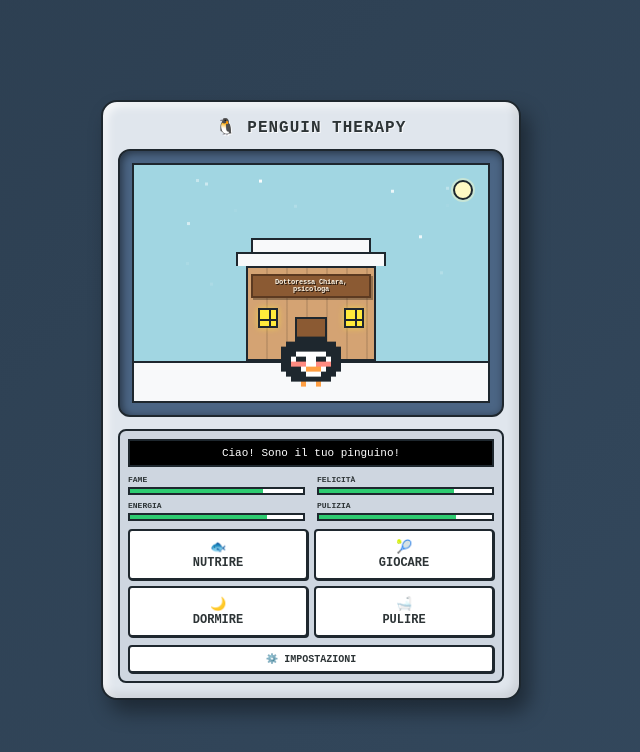
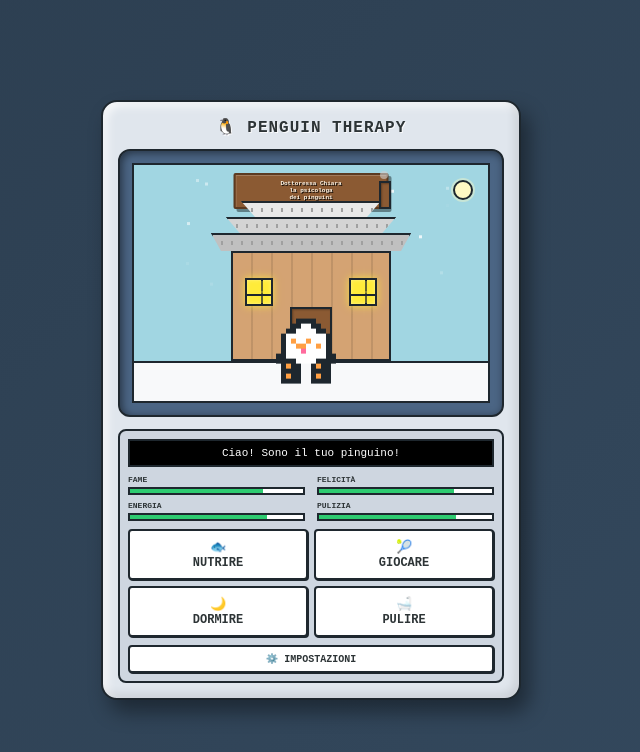
Before and after one commit to coloder-lambodara/penguin-therapy, a website: page standalone.html in a window 1280 px wide. Shown: the whole page, without its empty margins (329-969 px from the left). Drawn offline with Linux system fonts and the light colour scheme.

Commit message:
Grafica migliorata: pinguino più dettagliato e carino con casetta elegante

```diff
--- a/standalone.html
+++ b/standalone.html
@@ -154,12 +154,48 @@
             align-items: center;
         }
 
-        .roof-tier-1 { width: 120px; height: 14px; background: var(--snow); border: 2px solid var(--outline); border-bottom: none; }
-        .roof-tier-2 { width: 150px; height: 14px; background: var(--snow); border: 2px solid var(--outline); border-bottom: none; }
+        .roof-tier-1 {
+            width: 140px;
+            height: 16px;
+            background: #e8e8e8;
+            border: 2px solid var(--outline);
+            border-bottom: none;
+            position: relative;
+            clip-path: polygon(10% 100%, 0% 0%, 100% 0%, 90% 100%);
+        }
+
+        .roof-tier-2 {
+            width: 170px;
+            height: 16px;
+            background: #d4d4d4;
+            border: 2px solid var(--outline);
+            border-bottom: none;
+            position: relative;
+            clip-path: polygon(8% 100%, 0% 0%, 100% 0%, 92% 100%);
+        }
+
+        .roof-tier-3 {
+            width: 200px;
+            height: 18px;
+            background: #c0c0c0;
+            border: 2px solid var(--outline);
+            border-bottom: none;
+            position: relative;
+            clip-path: polygon(5% 100%, 0% 0%, 100% 0%, 95% 100%);
+        }
+
+        .roof-decoration {
+            position: absolute;
+            width: 100%;
+            height: 4px;
+            background: repeating-linear-gradient(90deg, transparent, transparent 8px, #a0a0a0 8px, #a0a0a0 10px);
+            top: 50%;
+            transform: translateY(-50%);
+        }
 
         .house-body {
-            width: 130px;
-            height: 95px;
+            width: 160px;
+            height: 110px;
             background: var(--wood-light);
             border: 2px solid var(--outline);
             position: relative;
@@ -171,69 +207,118 @@
             bottom: 0;
             left: 50%;
             transform: translateX(-50%);
-            width: 32px;
-            height: 42px;
+            width: 42px;
+            height: 52px;
             background: var(--wood-dark);
             border: 2px solid var(--outline);
             border-bottom: none;
+            box-shadow: inset 1px 1px 2px rgba(0,0,0,0.3);
         }
 
         .doorknob {
             position: absolute;
-            right: 3px;
-            top: 18px;
-            width: 3px;
-            height: 3px;
+            right: 6px;
+            top: 24px;
+            width: 5px;
+            height: 5px;
             background: #f1c40f;
             border-radius: 50%;
+            box-shadow: 0 0 3px rgba(241, 196, 15, 0.8);
         }
 
         .window {
             position: absolute;
-            top: 40px;
-            width: 20px;
-            height: 20px;
+            width: 28px;
+            height: 28px;
             background: #ffeb3b;
             border: 2px solid var(--outline);
-            box-shadow: 0 0 6px rgba(255, 235, 59, 0.6);
+            box-shadow: 0 0 8px rgba(255, 235, 59, 0.8), inset 0 0 4px rgba(255, 255, 255, 0.4);
         }
-        .window.left { left: 10px; }
-        .window.right { right: 10px; }
+        .window.left {
+            left: 12px;
+            top: 25px;
+        }
+        .window.right {
+            right: 12px;
+            top: 25px;
+        }
 
-        .window::after { content: ''; position: absolute; top: 9px; left: 0; width: 100%; height: 2px; background: var(--outline); }
-        .window::before { content: ''; position: absolute; top: 0; left: 9px; width: 2px; height: 100%; background: var(--outline); }
+        .window::after { content: ''; position: absolute; top: 14px; left: 0; width: 100%; height: 2px; background: var(--outline); }
+        .window::before { content: ''; position: absolute; top: 0; left: 14px; width: 2px; height: 100%; background: var(--outline); }
+
+        .window-pane {
+            position: absolute;
+            width: 12px;
+            height: 12px;
+            background: rgba(255, 235, 59, 0.3);
+        }
+
+        .window-pane.tl { top: 1px; left: 1px; }
+        .window-pane.tr { top: 1px; right: 1px; }
+        .window-pane.bl { bottom: 1px; left: 1px; }
+        .window-pane.br { bottom: 1px; right: 1px; }
 
         #house-sign {
             position: absolute;
-            top: 6px;
+            top: -28px;
             left: 50%;
             transform: translateX(-50%);
-            width: 120px;
+            width: 155px;
             background: var(--wood-dark);
             border: 2px solid var(--wood-edge);
-            padding: 3px 2px;
+            padding: 5px 3px;
             text-align: center;
-            box-shadow: 2px 2px 0 rgba(0,0,0,0.3);
+            box-shadow: 3px 3px 0 rgba(0,0,0,0.4), inset 1px 1px 0 rgba(255,255,255,0.2);
+            border-radius: 2px;
         }
 
         #house-sign-text {
             font-family: 'Courier New', Courier, monospace;
-            font-size: 7px;
-            line-height: 1;
-            color: #fdf5e6;
+            font-size: 6px;
+            line-height: 1.2;
+            color: #fef5e7;
             font-weight: bold;
-            text-shadow: 1px 1px 0 rgba(0,0,0,0.8);
+            text-shadow: 1px 1px 0 rgba(0,0,0,0.9);
             margin: 0;
-            letter-spacing: -0.2px;
+            letter-spacing: 0px;
+            word-break: break-word;
+        }
+
+        .chimney {
+            position: absolute;
+            right: 20px;
+            top: -20px;
+            width: 12px;
+            height: 28px;
+            background: #8b5a33;
+            border: 2px solid var(--outline);
+            box-shadow: inset 1px 1px 2px rgba(0,0,0,0.3);
+        }
+
+        .chimney-smoke {
+            position: absolute;
+            right: 1px;
+            top: -8px;
+            width: 8px;
+            height: 8px;
+            background: #d0d0d0;
+            border-radius: 50%;
+            opacity: 0.6;
+            animation: smoke 2s infinite;
+        }
+
+        @keyframes smoke {
+            0%, 100% { opacity: 0.3; transform: translateY(0); }
+            50% { opacity: 0.6; transform: translateY(-4px); }
         }
 
         #pet-container {
             position: absolute;
-            bottom: 12px;
+            bottom: 15px;
             left: 50%;
             transform: translateX(-50%);
-            width: 70px;
-            height: 50px;
+            width: 90px;
+            height: 65px;
             z-index: 10;
         }
 
@@ -258,7 +343,7 @@
 
         @keyframes petJump {
             0%, 100% { transform: translateX(-50%) translateY(0); }
-            50% { transform: translateX(-50%) translateY(-15px); }
+            50% { transform: translateX(-50%) translateY(-18px); }
         }
 
         .particle {
@@ -441,14 +526,28 @@
                 <div id="snowflakes"></div>
 
                 <div id="house">
-                    <div class="roof-tier-1"></div>
-                    <div class="roof-tier-2"></div>
+                    <div id="house-sign">
+                        <div id="house-sign-text">Dottoressa Chiara<br>la psicologa<br>dei pinguini</div>
+                    </div>
+                    <div class="roof-tier-1"><div class="roof-decoration"></div></div>
+                    <div class="roof-tier-2"><div class="roof-decoration"></div></div>
+                    <div class="roof-tier-3"><div class="roof-decoration"></div></div>
+                    <div class="chimney">
+                        <div class="chimney-smoke"></div>
+                    </div>
                     <div class="house-body">
-                        <div id="house-sign">
-                            <div id="house-sign-text">Dottoressa Chiara,<br>psicologa</div>
+                        <div class="window left">
+                            <div class="window-pane tl"></div>
+                            <div class="window-pane tr"></div>
+                            <div class="window-pane bl"></div>
+                            <div class="window-pane br"></div>
                         </div>
-                        <div class="window left"></div>
-                        <div class="window right"></div>
+                        <div class="window right">
+                            <div class="window-pane tl"></div>
+                            <div class="window-pane tr"></div>
+                            <div class="window-pane bl"></div>
+                            <div class="window-pane br"></div>
+                        </div>
                         <div class="door"><div class="doorknob"></div></div>
                     </div>
                 </div>
@@ -456,7 +555,7 @@
                 <div id="ground"></div>
 
                 <div id="pet-container" class="bounce">
-                    <canvas id="pet-canvas" width="14" height="10"></canvas>
+                    <canvas id="pet-canvas" width="18" height="13"></canvas>
                 </div>
             </div>
         </div>
@@ -527,13 +626,69 @@
             MAX_SLEEP_TICKS: 5
         };
 
-        const PIXEL_PALETTE = { 'b': '#1e272e', 'w': '#ffffff', 'o': '#ff9f43', 'p': '#ff8a80', 't': '#0abde3', ' ': null };
+        const PIXEL_PALETTE = { 'b': '#1e272e', 'w': '#ffffff', 'o': '#ff9f43', 'p': '#ff8a80', 't': '#0abde3', 'g': '#ff6b9d', ' ': null };
 
         const PENGUIN_SPRITES = {
-            idle: ["    bbbbbb    ", "  bbbbbbbbbb  ", " bbbbbbbbbbbb ", " bbbwwwwwwbbb ", " bbwbwwwwbwbb ", " bbwwwwwwwwbb ", " bbbbwooowbbb ", "  bbbbwwwbbb  ", "   bbbbbbbb   ", "     o  o     "],
-            happy: ["    bbbbbb    ", "  bbbbbbbbbb  ", " bbbbbbbbbbbb ", " bbbwwwwwwbbb ", " bbwbbwwbbwbb ", " bbpppwwpppbb ", " bbbbwooowbbb ", "  bbbbwwwbbb  ", "   bbbbbbbb   ", "     o  o     "],
-            sad: ["    bbbbbb    ", "  bbbbbbbbbb  ", " bbbbbbbbbbbb ", " bbbwwwwwwbbb ", " bbwbwwwwbwbb ", " bbwtwwwwtwbb ", " bbbbbbbbbbbb ", "  bbbbwwwbbb  ", "   bbbbbbbb   ", "     o  o     "],
-            sleepy: ["    bbbbbb    ", "  bbbbbbbbbb  ", " bbbbbbbbbbbb ", " bbbwwwwwwbbb ", " bbwwwwwwwwbb ", " bbwwwwwwwwbb ", " bbbbbowbbbbb ", "  bbbbwwwbbb  ", "   bbbbbbbb   ", "     o  o     "]
+            idle: [
+                "      bbbb      ",
+                "     bbwwbb     ",
+                "    bbwwwwbb    ",
+                "   bwwwwwwwwb   ",
+                "   bwwwwwwwwb   ",
+                "   bwwoowwowb   ",
+                "   bwwwwwwwwb   ",
+                "  bbwwwwwwwwbb  ",
+                "  bbbbwwwwbbbb  ",
+                "   bobb  bobb   ",
+                "   bbbb  bbbb   ",
+                "   bobb  bobb   ",
+                "   bbbb  bbbb   "
+            ],
+            happy: [
+                "      bbbb      ",
+                "     bbwwbb     ",
+                "    bbwwwwbb    ",
+                "   bwwwwwwwwb   ",
+                "   bwowwowwwb   ",
+                "   bwwoowwowb   ",
+                "   bwwwgwwwwb   ",
+                "  bbwwwwwwwwbb  ",
+                "  bbbbwwwwbbbb  ",
+                "   bobb  bobb   ",
+                "   bbbb  bbbb   ",
+                "   bobb  bobb   ",
+                "   bbbb  bbbb   "
+            ],
+            sad: [
+                "      bbbb      ",
+                "     bbwwbb     ",
+                "    bbwwwwbb    ",
+                "   bwwwwwwwwb   ",
+                "   bwtwwtwwwb   ",
+                "   bwwoowwowb   ",
+                "   bwwwtwwwwb   ",
+                "  bbwwwwwwwwbb  ",
+                "  bbbbwwwwbbbb  ",
+                "   bobb  bobb   ",
+                "   bbbb  bbbb   ",
+                "   bobb  bobb   ",
+                "   bbbb  bbbb   "
+            ],
+            sleepy: [
+                "      bbbb      ",
+                "     bbwwbb     ",
+                "    bbwwwwbb    ",
+                "   bwwwwwwwwb   ",
+                "   bwwwwwwwwb   ",
+                "   bwwoowwowb   ",
+                "   bwwwwwwwwb   ",
+                "  bbwwwwwwwwbb  ",
+                "  bbbbwwwwbbbb  ",
+                "   bobb  bobb   ",
+                "   bbbb  bbbb   ",
+                "   bobb  bobb   ",
+                "   bbbb  bbbb   "
+            ]
         };
 
         const MESSAGES = {
@@ -571,9 +726,9 @@
                 if (stats.clean < 40 && state !== 'sleepy') {
                     this.ctx.fillStyle = '#8b5a33';
                     this.ctx.globalAlpha = (40 - stats.clean) / 40;
-                    this.ctx.fillRect(4, 6, 2, 1);
-                    this.ctx.fillRect(7, 7, 2, 1);
-                    this.ctx.fillRect(5, 8, 1, 1);
+                    this.ctx.fillRect(5, 8, 2, 1);
+                    this.ctx.fillRect(9, 9, 2, 1);
+                    this.ctx.fillRect(6, 10, 1, 1);
                     this.ctx.globalAlpha = 1;
                 }
             }
@@ -591,8 +746,8 @@
                 const particle = document.createElement('div');
                 particle.className = 'particle';
                 particle.innerText = emoji;
-                particle.style.left = (Math.random() * 40 + 15) + 'px';
-                particle.style.bottom = '35px';
+                particle.style.left = (Math.random() * 60 + 15) + 'px';
+                particle.style.bottom = '50px';
                 this.container.appendChild(particle);
                 setTimeout(() => particle.remove(), 1000);
             }
```
